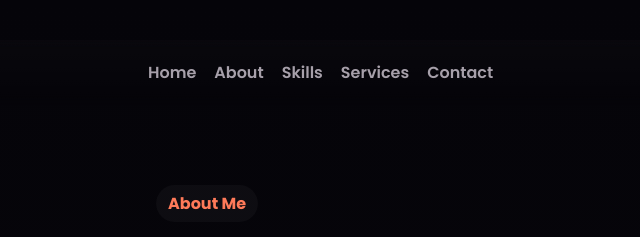
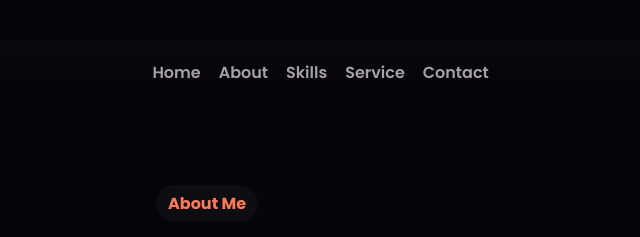
Before and after one commit to RohanChavan18/portfolio, a plain HTML site: page index.html in a window 1280 px wide. Shown: the top 237 px of the page, 354-994 px from the left. Drawn offline with Linux system fonts and the light colour scheme.

Commit message:
first commit

```diff
--- a/index.html
+++ b/index.html
@@ -399,7 +399,7 @@
               <li><a href="#Home">Home</a></li>
               <li><a href="#about">About</a></li>
               <li><a href="#skills">Skills</a></li>
-              <li><a href="#services">Services</a></li>
+              <li><a href="#services">Service</a></li>
               <li><a href="#contact">Contact</a></li>
             </ul>
           </nav>
```
